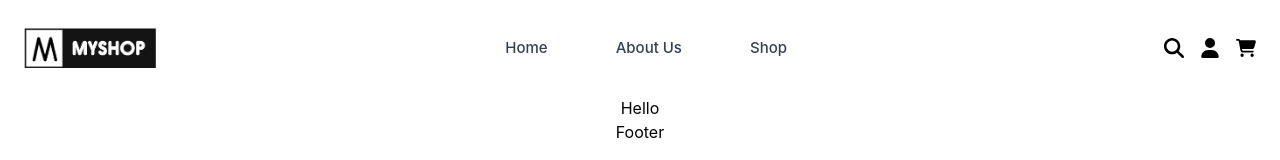
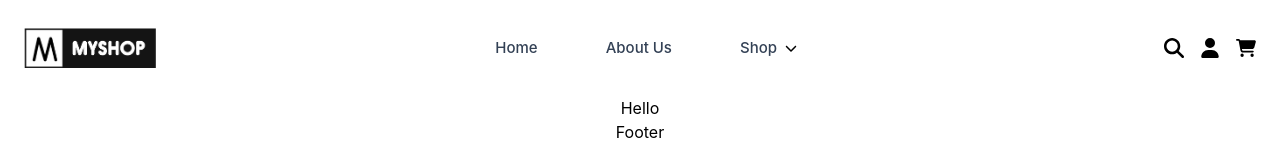
Before and after one commit to nhnam0209/my-shop, a React (Create React App) app: page / in a window 1280 px wide. Shown: the top 160 px of the page. Built offline with nearby package versions, Linux system fonts and the light colour scheme.

Commit message:
Feat: Add SubNavigation bar

```diff
--- /dev/null
+++ b/src/components/Logos/IconChevronDown/ChevronDown.jsx
@@ -0,0 +1,19 @@
+import React from "react";
+
+function ChevronDown({ props }) {
+  return (
+    <div>
+      <svg
+        xmlns="http://www.w3.org/2000/svg"
+        viewBox="0 0 512 512"
+        width={props.width ? props.width : "20px"}
+        height={props.height ? props.height : "20px"}
+        fill={props.fillColor ? props.fillColor : "black"}
+      >
+        <path d="M233.4 406.6c12.5 12.5 32.8 12.5 45.3 0l192-192c12.5-12.5 12.5-32.8 0-45.3s-32.8-12.5-45.3 0L256 338.7 86.6 169.4c-12.5-12.5-32.8-12.5-45.3 0s-12.5 32.8 0 45.3l192 192z" />
+      </svg>
+    </div>
+  );
+}
+
+export default ChevronDown;
--- /dev/null
+++ b/src/components/Logos/IconChevronUp/ChevronUp.jsx
@@ -0,0 +1,19 @@
+import React from "react";
+
+function ChevronUp({ props }) {
+  return (
+    <div>
+      <svg
+        xmlns="http://www.w3.org/2000/svg"
+        viewBox="0 0 512 512"
+        width={props.width ? props.width : "20px"}
+        height={props.height ? props.height : "20px"}
+        fill={props.fillColor ? props.fillColor : "black"}
+      >
+        <path d="M233.4 105.4c12.5-12.5 32.8-12.5 45.3 0l192 192c12.5 12.5 12.5 32.8 0 45.3s-32.8 12.5-45.3 0L256 173.3 86.6 342.6c-12.5 12.5-32.8 12.5-45.3 0s-12.5-32.8 0-45.3l192-192z" />
+      </svg>
+    </div>
+  );
+}
+
+export default ChevronUp;
--- a/src/components/NavigationBar/NavigationBar.jsx
+++ b/src/components/NavigationBar/NavigationBar.jsx
@@ -5,34 +5,67 @@ import MagnifyingGlass from "../Logos/IconMagnifyingGlass/MagnifyingGlass";
 import Close from "../Logos/IconClose/Close";
 import Person from "../Logos/IconPerson/Person";
 import Cart from "../Logos/IconCart/Cart";
+import ChevronDown from "../Logos/IconChevronDown/ChevronDown";
+import ChevronUp from "../Logos/IconChevronUp/ChevronUp";
 
 function NavigationBar() {
-  let [searchValue, setSearchValue] = useState("");
+  // let [searchValue, setSearchValue] = useState("");
   let [isOpen, setIsOpen] = useState(false);
+  let [isHover, setIsHover] = useState(false);
+
   const navigationBarItems = [
     {
       id: 1,
       label: "Home",
       url: "/",
+      has_subNavigation: false,
     },
     {
       id: 2,
       label: "About Us",
       url: "/About-Us",
+      has_subNavigation: false,
     },
     {
       id: 3,
       label: "Shop",
       url: "/Shop",
+      has_subNavigation: true,
     },
   ];
+
+  const chevronNavigation = (
+    <span className="flex self-center ml-2">
+      {isHover ? (
+        <ChevronUp
+          props={{ fillColor: "black", width: "12px", height: "12px" }}
+        />
+      ) : (
+        <ChevronDown
+          props={{ fillColor: "black", width: "12px", height: "12px" }}
+        />
+      )}
+    </span>
+  );
+
+  const handleHover = () => {
+    !isHover && setIsHover(true);
+  };
+
+  const handleBlur = () => {
+    isHover && setIsHover(false);
+  };
 
   const navigationBarItem = navigationBarItems.map((item) => (
     <li
       key={item.id}
       className="mr-7 inline-flex items-center text-md lg:text-[15px] font-medium text-slate-700 dark:text-slate-300 py-2.5 px-4 xl:px-5 rounded-full hover:text-slate-900 hover:bg-slate-100 dark:hover:bg-slate-800 dark:hover:text-slate-200"
+      onMouseEnter={handleHover}
+      onMouseLeave={handleBlur}
     >
-      <Link to={item.url}>{item.label}</Link>
+      <Link to={item.url} className={item.has_subNavigation && "inline-flex"}>
+        {item.label} {item.has_subNavigation ? chevronNavigation : ""}
+      </Link>
     </li>
   ));
 
--- a/src/components/SubNavigation/SubNavigation.jsx
+++ b/src/components/SubNavigation/SubNavigation.jsx
@@ -1,7 +1,9 @@
 import React from "react";
+import { useState } from "react";
 
-function SubNavigation() {
-  return <div>SubNavigation</div>;
+function SubNavigation({ props }) {
+  let [isHover, setIsHover] = useState(false);
+  return isHover ? <div className="bg-white w-full"></div> : "";
 }
 
 export default SubNavigation;
```
